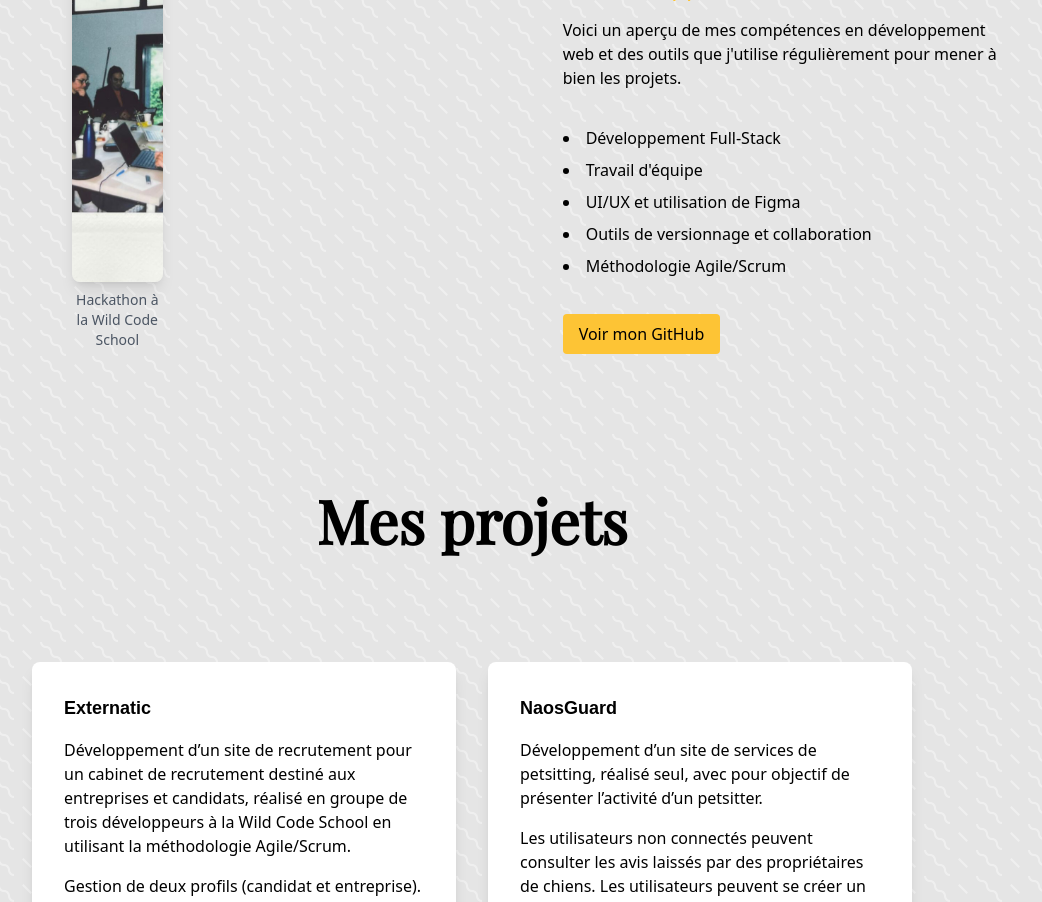
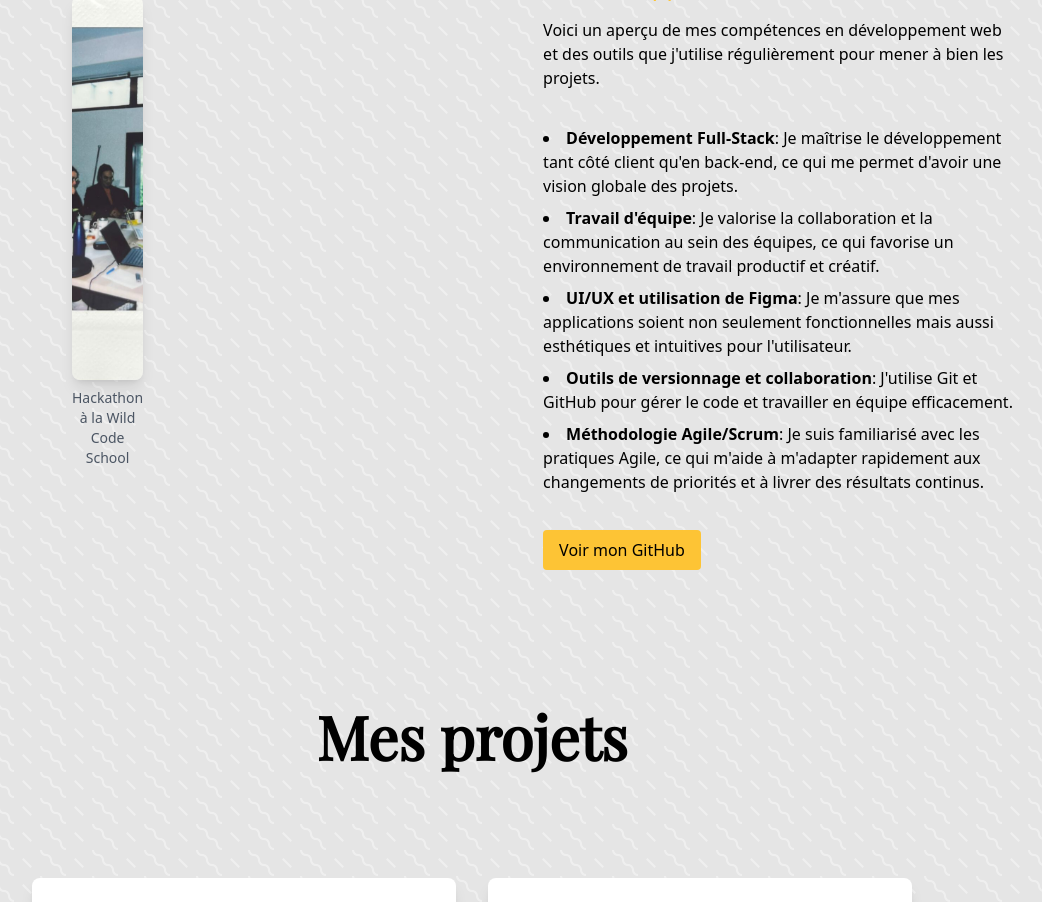
Before and after one commit to bastien-fournier/New-PortFolio-Bastien, a React (Vite) app: page / in a window 1280 px wide. Shown: the part 840-1742 px from the top of the page, without its empty margins (168-1210 px from the left). Built offline with nearby package versions, Linux system fonts and the light colour scheme; a web font is replaced by a local one.

Commit message:
add skills

```diff
--- a/src/components/Skills.jsx
+++ b/src/components/Skills.jsx
@@ -9,16 +9,49 @@ export default function Skills() {
         que j&apos;utilise régulièrement pour mener à bien les projets.
       </p>
 
+      {/* <p className="mb-5">
+        En tant que développeur passionné, j&apos;ai acquis une solide expertise
+        dans divers langages de programmation et technologies, ce qui me permet
+        de créer des applications web dynamiques et responsive. Ma capacité à
+        collaborer avec des équipes multidisciplinaires et à comprendre les
+        besoins des utilisateurs est essentielle pour livrer des projets de
+        haute qualité.
+      </p> */}
+
       <ul className="list-disc list-inside space-y-2">
-        <li>Développement Full-Stack</li>
-        <li>Travail d&apos;équipe</li>
-        <li>UI/UX et utilisation de Figma</li>
-        <li>Outils de versionnage et collaboration</li>
-        <li>Méthodologie Agile/Scrum</li>
+        <li>
+          <strong>Développement Full-Stack</strong>: Je maîtrise le
+          développement tant côté client qu&apos;en back-end, ce qui me permet
+          d&apos;avoir une vision globale des projets.
+        </li>
+        <li>
+          <strong>Travail d&apos;équipe</strong>: Je valorise la collaboration
+          et la communication au sein des équipes, ce qui favorise un
+          environnement de travail productif et créatif.
+        </li>
+        <li>
+          <strong>UI/UX et utilisation de Figma</strong>: Je m&apos;assure que
+          mes applications soient non seulement fonctionnelles mais aussi
+          esthétiques et intuitives pour l&apos;utilisateur.
+        </li>
+        <li>
+          <strong>Outils de versionnage et collaboration</strong>:
+          J&apos;utilise Git et GitHub pour gérer le code et travailler en
+          équipe efficacement.
+        </li>
+        <li>
+          <strong>Méthodologie Agile/Scrum</strong>: Je suis familiarisé avec
+          les pratiques Agile, ce qui m&apos;aide à m&apos;adapter rapidement
+          aux changements de priorités et à livrer des résultats continus.
+        </li>
       </ul>
 
       <div className="flex mt-5">
-        <a href="https://github.com/bastien-fournier" target="_blank">
+        <a
+          href="https://github.com/bastien-fournier"
+          target="_blank"
+          rel="noopener noreferrer"
+        >
           <button className="bg-secondary text-black px-4 py-2 rounded mr-4 hover:bg-yellow-400 hover:shadow-lg transition duration-300">
             Voir mon GitHub
           </button>
```
